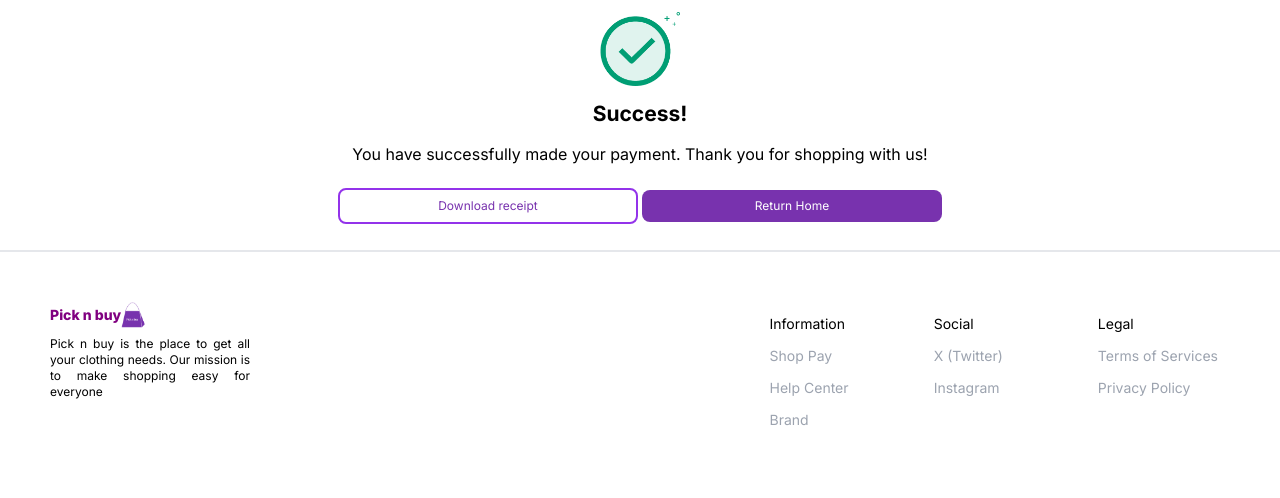
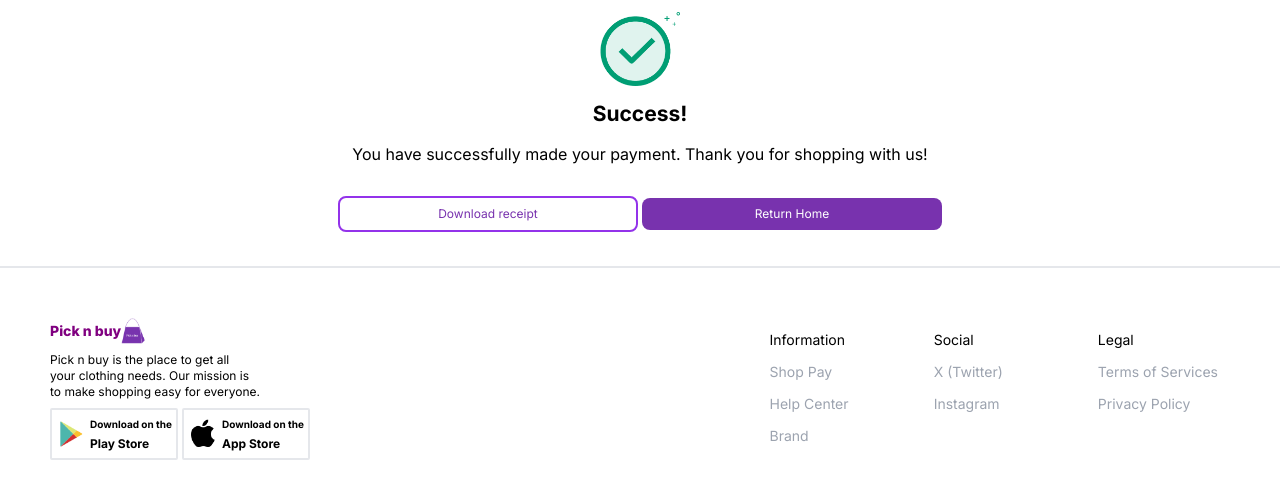
Before and after one commit to Faith-okereke/E-commerce-site, a Next.js app: page /thank-you in a window 1280 px wide. Shown: the top 498 px of the page. Built offline with nearby package versions, Linux system fonts and the light colour scheme.

Commit message:
final commit

```diff
--- a/src/app/checkout/page.tsx
+++ b/src/app/checkout/page.tsx
@@ -1,7 +1,7 @@
 "use client";
 import React, { useState } from "react";
-import NavbarCheckout from "../checkoutNavbar";
-import Alsolike from "../alsolike";
+import NavbarCheckout from "../component/checkoutNavbar";
+import Alsolike from "../component/alsolike";
 import Link from "next/link";
 import Image from "next/image"
 import mainImage from "/public/imageClothes/Rectangle-8.png"
--- /dev/null
+++ b/src/app/component/footer.tsx
@@ -0,0 +1,68 @@
+import Image from "next/image";
+import logo from "/public/images/Logo.png";
+import playstore from "/public/images/playstore.png";
+import apple from "/public/images/apple.png";
+export default function Footer() {
+  return (
+    <div className="md:p-[50px] p-4 border-t-2 text-sm">
+      <div className="justify-between flex flex-col md:flex-row">
+        <div className="">
+          <div className="flex items-center pb-2 ">
+            <h2 className="text-[purple] font-extrabold">Pick n buy</h2>
+            <Image
+              width={100}
+              height={100}
+              className="w-[24px] "
+              src={logo}
+              alt="Logo"
+            />
+          </div>
+          <p className="text-xs text-justify tracking-normal">
+            Pick n buy is the place to get all <br /> your clothing needs. Our mission
+            is <br /> to make shopping easy for everyone.
+          </p>
+          <div className="flex gap-1">
+            <div className="p-1 border-2  flex justify-normal items-center gap-1 rounded-sm mt-2">
+              <Image width={30} height={30} src={playstore} alt="" />
+              <div className="gap-0 font-bold">
+                <p className="text-[10px]">Download on the </p>
+                <p className="text-[12px]">Play Store</p>
+              </div>
+            </div>
+            <div className="p-1 border-2  flex justify-normal items-center gap-1 rounded-sm mt-2">
+              <Image width={30} height={30} src={apple} alt="" />
+              <div className="gap-0 font-bold">
+                <p className="text-[10px]">Download on the</p>
+                <p className="text-[12px]">App Store</p>
+              </div>
+            </div>
+          </div>
+        </div>
+        <div className="gap-2 md:gap-5 grid grid-cols-2 md:grid-cols-3 text-sm">
+          <div className="flex flex-col  p-1 md:p-3 text-sm text-gray-400 gap-1 md:gap-3">
+            <a className="text-black" href="https://www.hng/internship.com">
+              Information
+            </a>
+            <a href="https://www.hng/internship.com">Shop Pay</a>
+            <a href="https://www.hng/internship.com">Help Center</a>
+            <a href="https://www.hng/internship.com">Brand</a>
+          </div>
+          <div className="flex flex-col p-1 md:p-3 text-sm text-gray-400 gap-1 md:gap-3">
+            <a className="text-black" href="https://www.hng/internship.com">
+              Social
+            </a>
+            <a href="https://www.hng/internship.com">X (Twitter)</a>
+            <a href="https://www.hng/internship.com">Instagram</a>
+          </div>
+          <div className="flex flex-col p-1 md:p-3 text-sm text-gray-400 gap-1 md:gap-3">
+            <a className="text-black" href="https://www.hng/internship.com">
+              Legal
+            </a>
+            <a href="https://www.hng/internship.com">Terms of Services</a>
+            <a href="https://www.hng/internship.com">Privacy Policy</a>
+          </div>
+        </div>
+      </div>
+    </div>
+  );
+}
--- a/src/app/continueCheckout/page.tsx
+++ b/src/app/continueCheckout/page.tsx
@@ -1,6 +1,6 @@
 import React from "react";
-import NavbarCheckout from "../checkoutNavbar";
-import Alsolike from "../alsolike";
+import NavbarCheckout from "../component/checkoutNavbar";
+import Alsolike from "../component/alsolike";
 import Link from "next/link";
 import Image from "next/image";
 import Nike from "/public/images/nike.png";
--- a/src/app/footer.tsx
+++ /dev/null
@@ -1,39 +0,0 @@
-import Image from "next/image"
-import logo from "/public/images/Logo.png"
-export default function Footer() {
-  return (
-    <div className="md:p-[50px] p-4 border-t-2 text-sm">
-      <div className="justify-between flex flex-col md:flex-row">
-      <div className="">
-        <div className="flex items-center pb-2 ">
-          <h2 className="text-[purple] font-extrabold">Pick n buy</h2>
-          <Image width={100} height={100} className="w-[24px] " src={logo} alt="Logo" />
-        </div>
-        <p className="w-[200px] text-xs text-justify">
-          Pick n buy is the place to get all your clothing needs. Our mission is
-          to make shopping easy for everyone
-        </p>
-      </div>
-      <div className="gap-2 md:gap-5 grid grid-cols-2 md:grid-cols-3 text-sm">
-        <div className="flex flex-col  p-1 md:p-3 text-sm text-gray-400 gap-1 md:gap-3">
-          <a className="text-black" href="https://www.hng/internship.com">Information</a>
-          <a href="https://www.hng/internship.com">Shop Pay</a>
-          <a href="https://www.hng/internship.com">Help Center</a>
-          <a href="https://www.hng/internship.com">Brand</a>
-        </div>
-        <div className="flex flex-col p-1 md:p-3 text-sm text-gray-400 gap-1 md:gap-3">
-          <a className="text-black" href="https://www.hng/internship.com">Social</a>
-          <a href="https://www.hng/internship.com">X (Twitter)</a>
-          <a href="https://www.hng/internship.com">Instagram</a>
-        </div>
-        <div className="flex flex-col p-1 md:p-3 text-sm text-gray-400 gap-1 md:gap-3">
-          <a className="text-black" href="https://www.hng/internship.com">Legal</a>
-          <a href="https://www.hng/internship.com">Terms of Services</a>
-          <a href="https://www.hng/internship.com">Privacy Policy</a>
-        </div>
-      </div>
-      </div>
-
-    </div>
-  );
-}
--- a/src/app/layout.tsx
+++ b/src/app/layout.tsx
@@ -1,7 +1,7 @@
 import type { Metadata } from "next";
 import { Inter } from "next/font/google";
 import "./globals.css";
-import Footer from "./footer"
+import Footer from "./component/footer"
 
 const inter = Inter({ subsets: ["latin"] });
 
--- a/src/app/page.tsx
+++ b/src/app/page.tsx
@@ -1,9 +1,9 @@
 "use client";
 import { CiSearch } from "react-icons/ci";
-import Marquee from "./marquee";
+import Marquee from "./component/marquee";
 import "./globals.css";
-import Navbar from "./navbar";
-import Alsolike from "./alsolike";
+import Navbar from "./component/navbar";
+import Alsolike from "./component/alsolike";
 import Image from "next/image";
 import logo from "/public/images/Logo.png"
 export default function Home() {
--- a/src/app/pay/page.tsx
+++ b/src/app/pay/page.tsx
@@ -1,5 +1,5 @@
 import React from "react";
-import NavbarCheckout from "../checkoutNavbar";
+import NavbarCheckout from "../component/checkoutNavbar";
 import Link from "next/link";
 import mastercard from "/public/images/mastercard.png"
 import verve from "/public/images/verve-card.png"
--- a/src/app/thank-you/page.tsx
+++ b/src/app/thank-you/page.tsx
@@ -10,14 +10,12 @@ import success from "/public/images/Success.png"
       <p className="text-center">
         You have successfully made your payment. Thank you for shopping with us!
       </p>
-      <div className="flex items-center gap-1 justify-center mb-4">
-        <div className="w-full">
-        <button className="border-2 border-purple-600 text-purple text-xs rounded-lg p-2 object-contain md:w-[300px]">
-          Download receipt
-        </button>
+      <div className="flex items-center gap-1 justify-center mb-4 w-full p-2">
+        <div className="">
+        <button className="border-2 border-purple-600 text-purple text-xs rounded-lg p-2  md:w-[300px]">Download receipt</button>
         </div>
-       <div className="w-full">
-       <button className="bg-purple p-2 rounded-lg text-white mb-3 mt-3 text-xs object-contain md:w-[300px]">
+       <div className="">
+       <button className="bg-purple p-2 rounded-lg text-white mb-3 mt-3 text-xs md:w-[300px]">
           {" "}
           <Link href="/">Return Home</Link>{" "}
         </button>
```
Also changed, not shown: public/images/apple.png (added), public/images/playstore.png (added), src/app/component/alsolike.tsx (renamed from src/app/alsolike.tsx), src/app/component/checkoutNavbar.tsx (renamed from src/app/checkoutNavbar.tsx), src/app/component/marquee.tsx (renamed from src/app/marquee.tsx), src/app/component/navbar.tsx (renamed from src/app/navbar.tsx).
